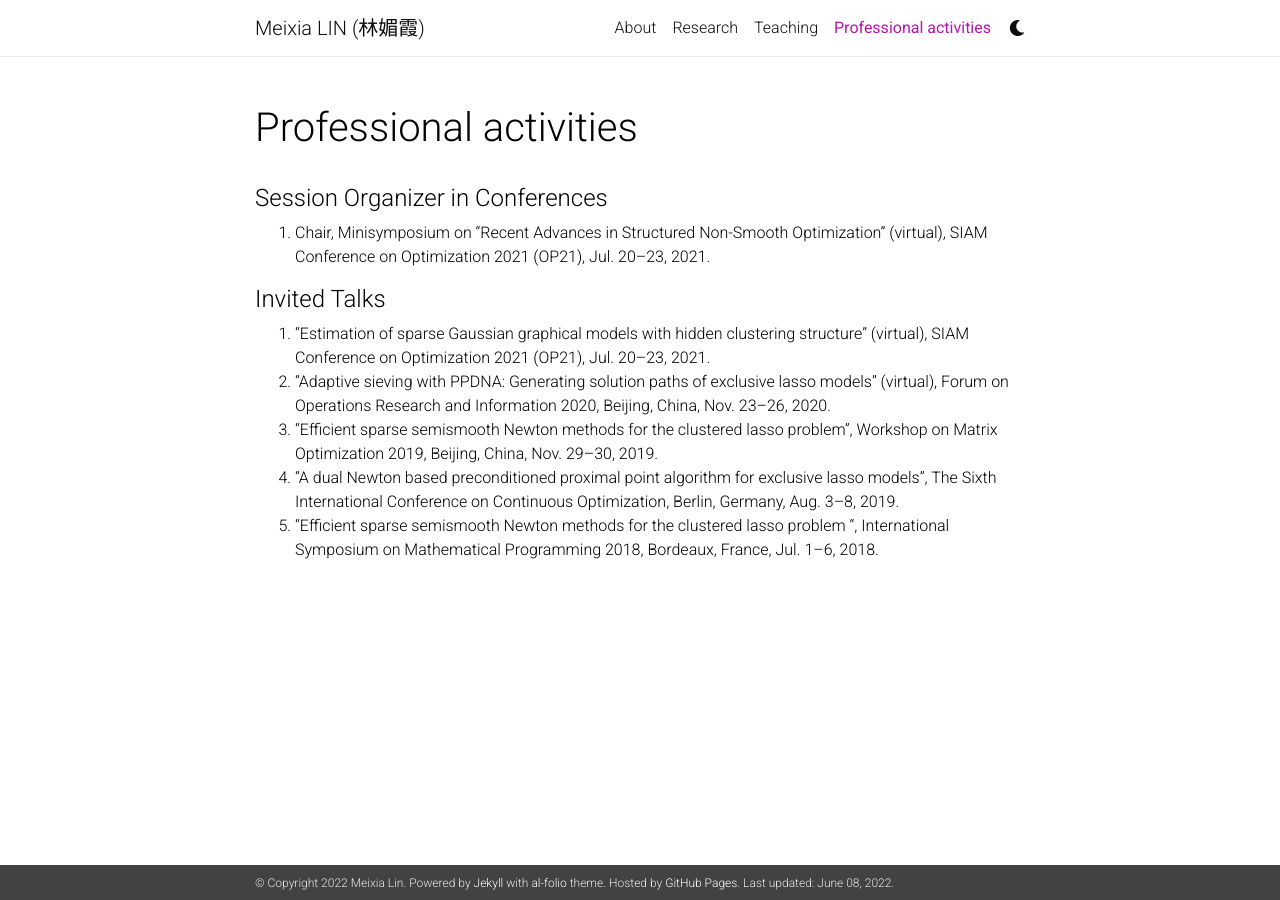
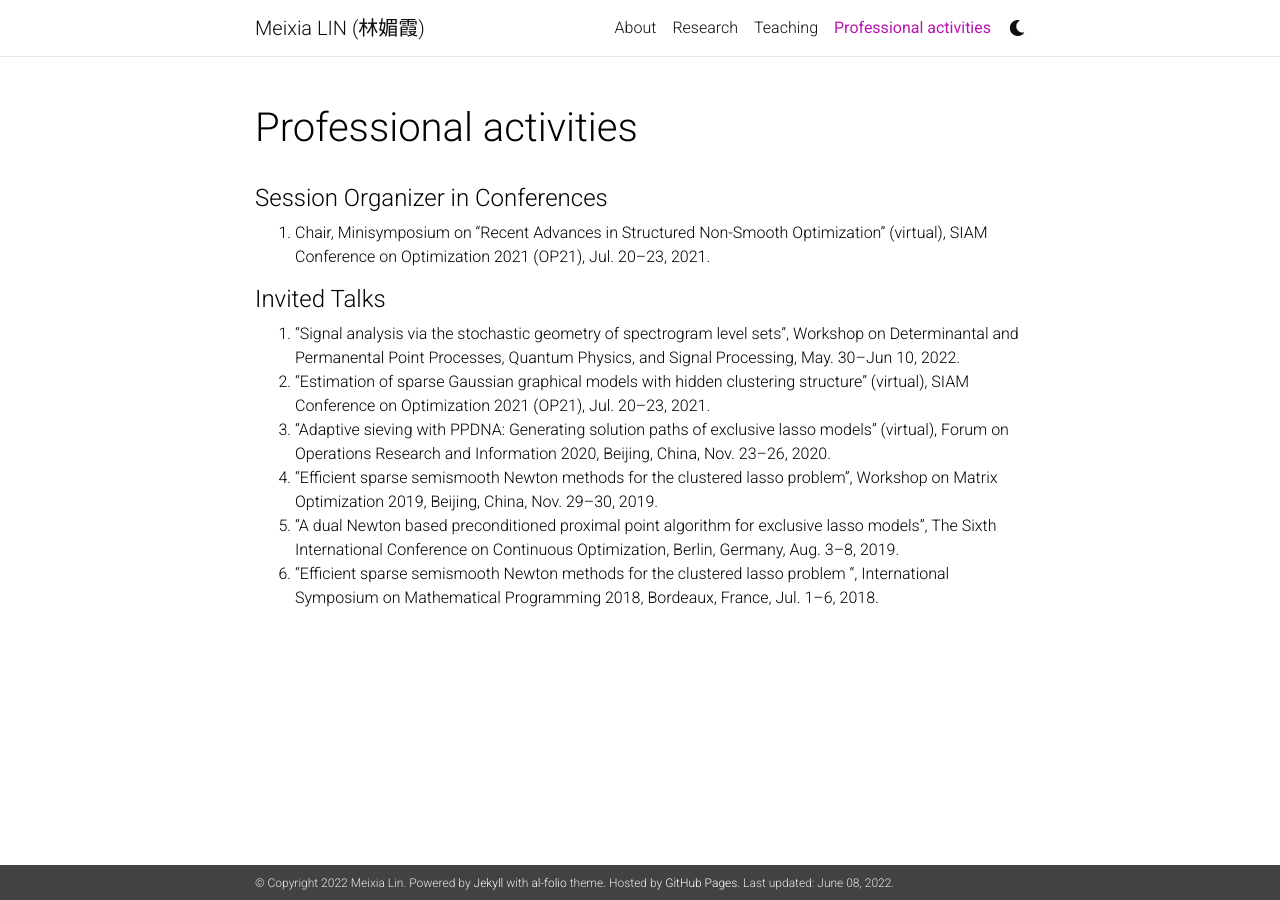
Before and after one commit to linmeixia/linmeixia.github.io, a Jekyll site: the page built from _pages/talks.md, in a window 1280 px wide. Built offline with Jekyll 4.4.1, drawn with Linux system fonts in a browser that asks for light colours; nearby versions of some CDN libraries; comment, search, counter and statistics services are not loaded; a style sheet for code colours, icons or effects is not loaded.

Commit message:
Update talks.md

```diff
--- a/_pages/talks.md
+++ b/_pages/talks.md
@@ -11,8 +11,9 @@ nav: true
 1. Chair, Minisymposium on "Recent Advances in Structured Non-Smooth Optimization" (virtual), SIAM Conference on Optimization 2021 (OP21), Jul. 20--23, 2021.
 
 <h4>Invited Talks</h4>
-1. "Estimation of sparse Gaussian graphical models with hidden clustering structure" (virtual), SIAM Conference on Optimization 2021 (OP21), Jul. 20--23, 2021.
-2. "Adaptive sieving with PPDNA: Generating solution paths of exclusive lasso models" (virtual), Forum on Operations Research and Information 2020, Beijing, China, Nov. 23--26, 2020.
-3. "Efficient sparse semismooth Newton methods for the clustered lasso problem", Workshop on Matrix Optimization 2019, Beijing, China, Nov. 29--30, 2019.
-4. "A dual Newton based preconditioned proximal point algorithm for exclusive lasso models", The Sixth International Conference on Continuous Optimization, Berlin, Germany, Aug. 3--8, 2019.
-5. "Efficient sparse semismooth Newton methods for the clustered lasso problem ", International Symposium on Mathematical Programming 2018, Bordeaux, France, Jul. 1--6, 2018.
+1. "Signal analysis via the stochastic geometry of spectrogram level sets", Workshop on Determinantal and Permanental Point Processes, Quantum Physics, and Signal Processing, May. 30--Jun 10, 2022.
+2. "Estimation of sparse Gaussian graphical models with hidden clustering structure" (virtual), SIAM Conference on Optimization 2021 (OP21), Jul. 20--23, 2021.
+3. "Adaptive sieving with PPDNA: Generating solution paths of exclusive lasso models" (virtual), Forum on Operations Research and Information 2020, Beijing, China, Nov. 23--26, 2020.
+4. "Efficient sparse semismooth Newton methods for the clustered lasso problem", Workshop on Matrix Optimization 2019, Beijing, China, Nov. 29--30, 2019.
+5. "A dual Newton based preconditioned proximal point algorithm for exclusive lasso models", The Sixth International Conference on Continuous Optimization, Berlin, Germany, Aug. 3--8, 2019.
+6. "Efficient sparse semismooth Newton methods for the clustered lasso problem ", International Symposium on Mathematical Programming 2018, Bordeaux, France, Jul. 1--6, 2018.
```
